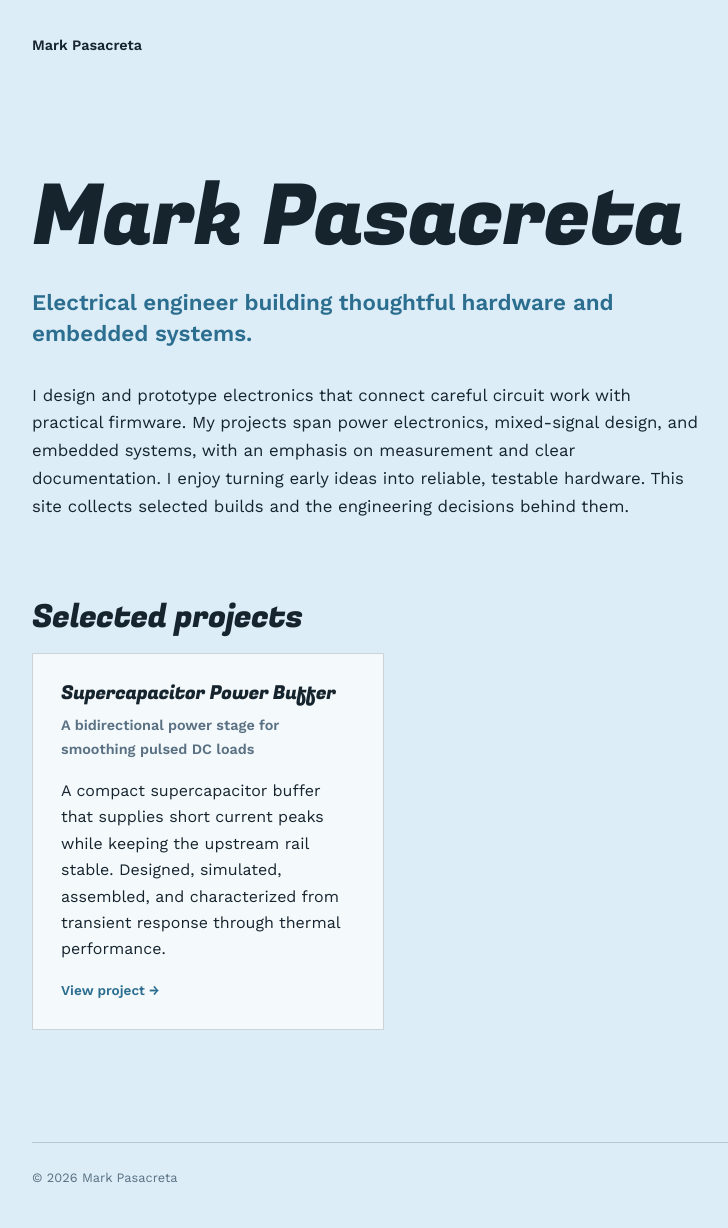
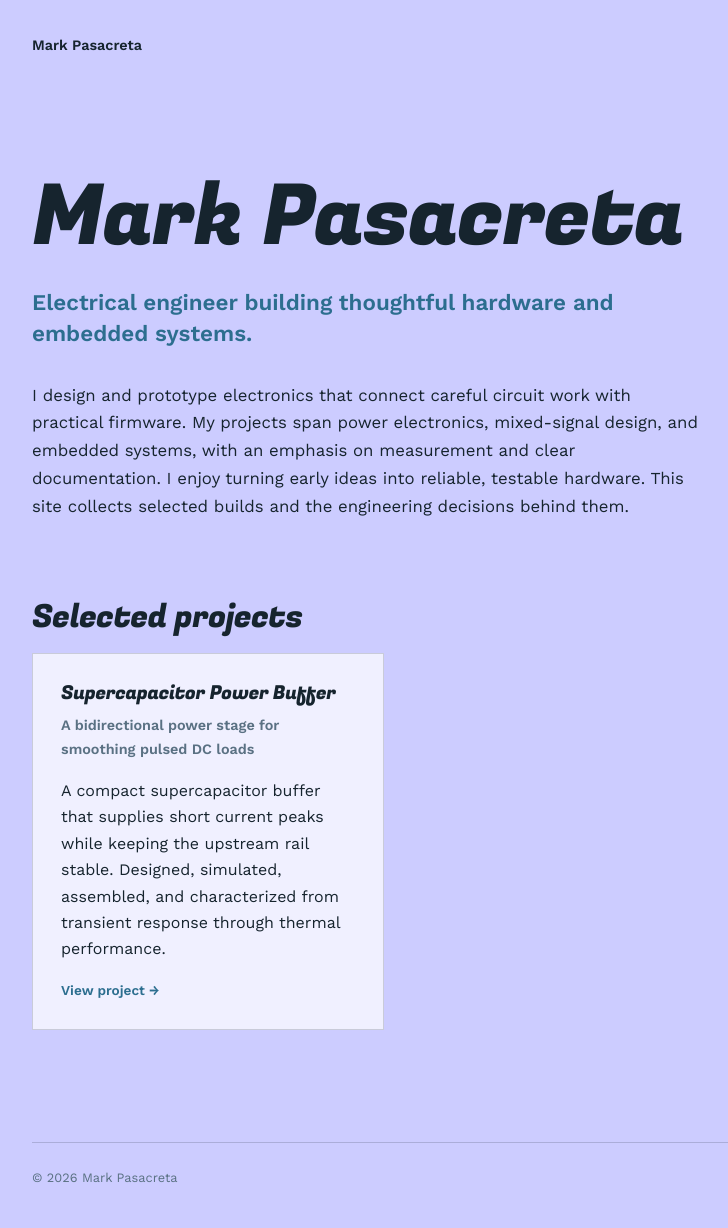
Before and after one commit to m6bg/m6bg.github.io, a Jekyll site: the page built from index.md, in a window 1280 px wide. Shown: the whole page, without its empty margins (248-976 px from the left). Built offline with Jekyll 4.4.1, drawn with Linux system fonts in a browser that asks for light colours.

Commit message:
fixing logo

```diff
--- a/_includes/head.html
+++ b/_includes/head.html
@@ -1,10 +1,11 @@
 <meta charset="utf-8">
 <meta name="viewport" content="width=device-width, initial-scale=1">
-<meta name="theme-color" content="#DCEDF7">
+<meta name="theme-color" content="#CCCCFF">
 <meta name="description" content="{{ page.summary | default: site.description | escape }}">
 <title>{% if page.title and page.title != 'Home' %}{{ page.title }} &middot; {% endif %}{{ site.title }}</title>
-<link rel="icon" type="image/png" sizes="96x96" href="{{ '/figs/favicon.png' | relative_url }}">
-<link rel="apple-touch-icon" href="{{ '/figs/markpasacreta_logo.png' | relative_url }}">
+<link rel="icon" type="image/png" sizes="96x96" href="{{ '/figs/favicon.png?v=2' | relative_url }}">
+<link rel="shortcut icon" href="{{ '/figs/favicon.png?v=2' | relative_url }}">
+<link rel="apple-touch-icon" href="{{ '/figs/favicon.png?v=2' | relative_url }}">
 <link rel="preconnect" href="https://fonts.googleapis.com">
 <link rel="preconnect" href="https://fonts.gstatic.com" crossorigin>
 <link href="https://fonts.googleapis.com/css2?family=Fugaz+One&family=Work+Sans:wght@400;500;600&display=swap" rel="stylesheet">
--- a/assets/css/style.css
+++ b/assets/css/style.css
@@ -1,5 +1,5 @@
 :root {
-  --background: #dcedf7;
+  --background: #ccccff;
   --ink: #16242e;
   --muted: #5a7183;
   --accent: #2c6e8f;
```
